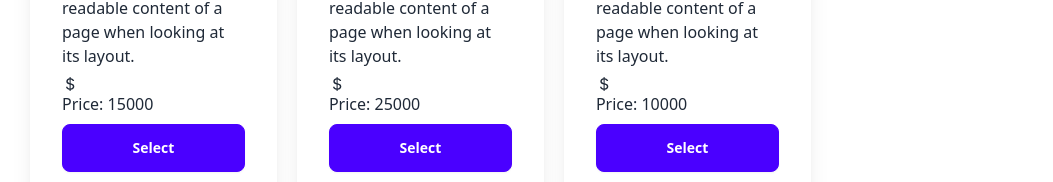
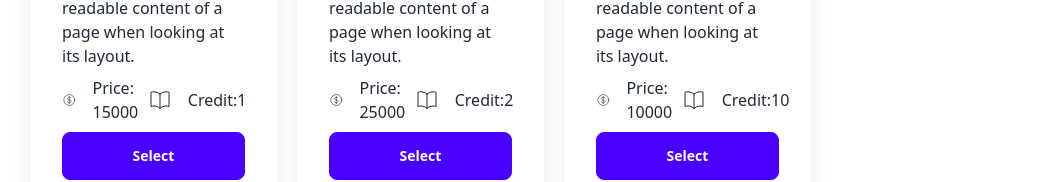
Before and after one commit to joysaha023/react-my-course-registration-app, a React (Vite) app: page / in a window 1280 px wide. Shown: the part 441-623 px from the top of the page, without its empty margins (114-1167 px from the left). Built offline with nearby package versions, Linux system fonts and the light colour scheme.

Commit message:
show price and credite and time

```diff
--- a/src/components/course/Course.jsx
+++ b/src/components/course/Course.jsx
@@ -7,7 +7,7 @@ const course = ({ course }) => {
 
   return (
     <div>
-      <div className="card w-full bg-base-100 shadow-xl">
+      <div className="card w-full h-full bg-base-100 shadow-xl">
         <figure>
           <img className="p-4"
             src={photo}
@@ -17,10 +17,42 @@ const course = ({ course }) => {
         <div className="card-body">
           <h2 className="card-title">{name}!</h2>
           <p>{description}</p>
-          <div>
-            <p><BsCurrencyDollar />Price: {price}</p>
-            <p></p>
-          </div>
+          <div className="flex items-center">
+                    <p className="flex items-center gap-4  ">
+                        <svg
+                            xmlns="http://www.w3.org/2000/svg"
+                            fill="none"
+                            viewBox="0 0 24 24"
+                            strokeWidth={1}
+                            stroke="currentColor"
+                            className="w-6 h-6"
+                        >
+                            <path
+                                strokeLinecap="round"
+                                strokeLinejoin="round"
+                                d="M12 6v12m-3-2.818.879.659c1.171.879 3.07.879 4.242 0 1.172-.879 1.172-2.303 0-3.182C13.536 12.219 12.768 12 12 12c-.725 0-1.45-.22-2.003-.659-1.106-.879-1.106-2.303 0-3.182s2.9-.879 4.006 0l.415.33M21 12a9 9 0 1 1-18 0 9 9 0 0 1 18 0Z"
+                            />
+                        </svg>
+                        Price: {price}
+                    </p>
+                    <p className="flex items-center gap-4">
+                        <svg
+                            xmlns="http://www.w3.org/2000/svg"
+                            fill="none"
+                            viewBox="0 0 24 24"
+                            strokeWidth={1}
+                            stroke="currentColor"
+                            className="w-6 h-6"
+                        >
+                            <path
+                                strokeLinecap="round"
+                                strokeLinejoin="round"
+                                d="M12 6.042A8.967 8.967 0 0 0 6 3.75c-1.052 0-2.062.18-3 .512v14.25A8.987 8.987 0 0 1 6 18c2.305 0 4.408.867 6 2.292m0-14.25a8.966 8.966 0 0 1 6-2.292c1.052 0 2.062.18 3 .512v14.25A8.987 8.987 0 0 0 18 18a8.967 8.967 0 0 0-6 2.292m0-14.25v14.25"
+                            />
+                        </svg>
+                        Credit:{credit}
+                    </p>
+                </div>
           <div className="card-actions justify-end">
           <button className="btn btn-primary text-white btn-block">Select</button>
           </div>
```
